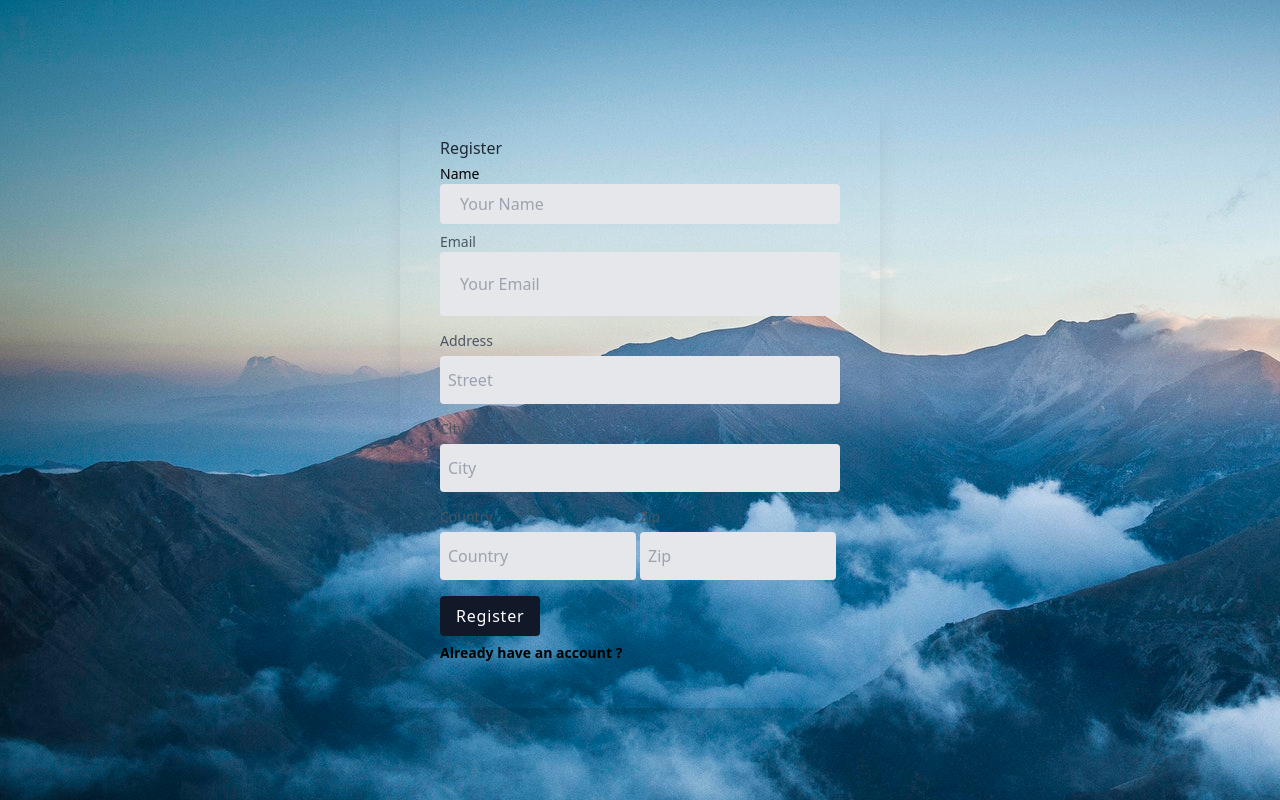
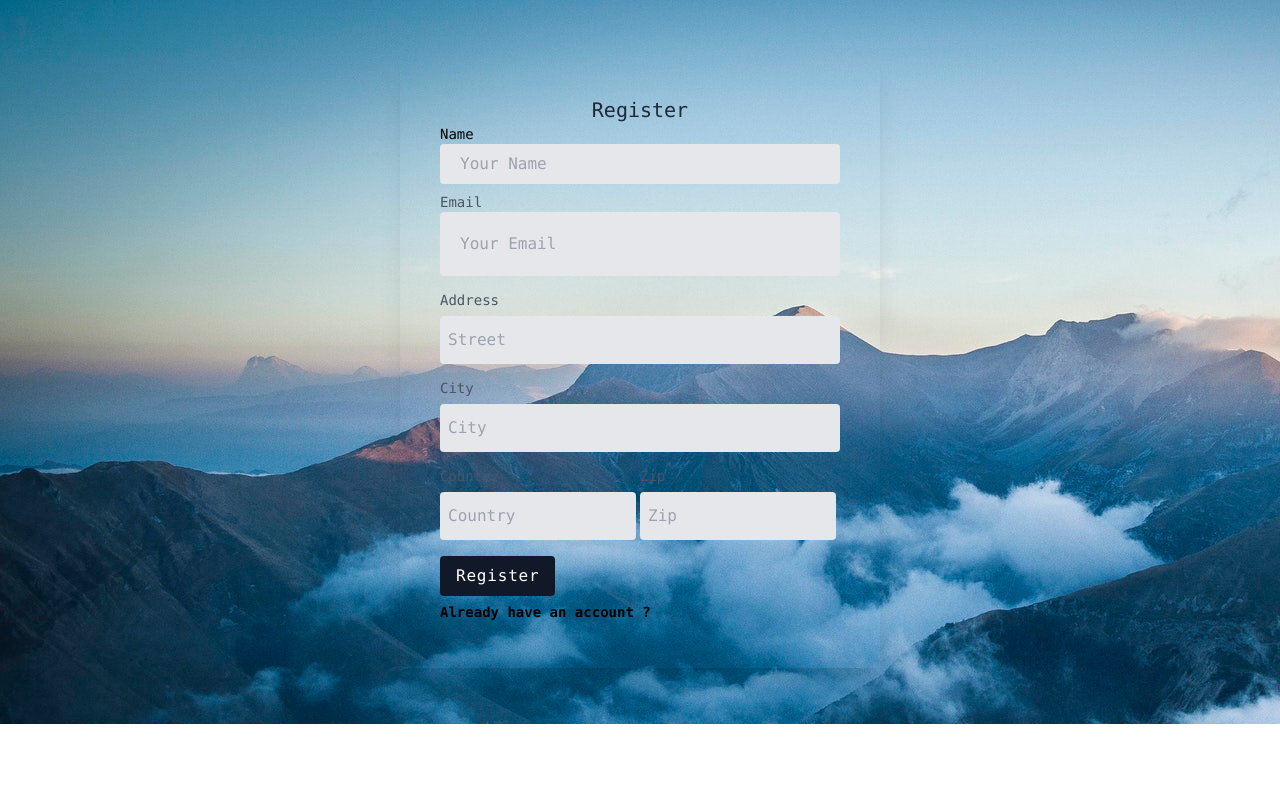
Before and after one commit to majidnwl/Ehsas-lab-next, a Next.js app: page /register in a window 1280 px wide. Built offline with nearby package versions, Linux system fonts and the light colour scheme.

Commit message:
Add files via upload

```diff
--- a/src/app/forgot-password/page.js
+++ b/src/app/forgot-password/page.js
@@ -3,18 +3,18 @@ import React from 'react'
 
 const page = () => {
     return (
-        <div className="container bg-[url('/login-new.jpeg')] mx-auto h-screen flex justify-center items-center">
+        <div className="w-full bg-[url('/login-new.jpeg')]  h-screen flex justify-center items-center">
             <div className="w-full max-w-lg">
                 <div className="leading-loose">
-                    <form className="max-w-xl m-4 p-10 bg-transparent hover:bg-white rounded shadow-xl">
-                        <p className="text-gray-800  text-center text-lg font-bold">Login</p>
+                    <form className="max-w-xl m-4 p-10 md:bg-transparent bg-white md:hover:bg-white rounded shadow-xl">
+                        <p className="text-gray-800  text-center text-lg font-bold">Forgot Password</p>
                         <div className="mt-4">
                             <label className="block text-sm text-gray-600" htmlFor="username">Email</label>
                             <input className="w-full px-5 py-1 text-gray-700 bg-gray-200 rounded" id="username" name="username" type="email" required placeholder="example@gmail.com" aria-label="username" />
                         </div>
 
                         <div className="mt-6 flex items-center justify-between">
-                            <button className="px-4 py-1 text-white font-light tracking-wider bg-gray-900 rounded" type="submit">Send email</button>
+                            <button className="px-4 py-1 text-white font-light tracking-wider bg-gray-900 rounded" type="submit">Send Email</button>
 
                         </div>
                         <div className="mt-4 text-center">
--- a/src/app/layout.js
+++ b/src/app/layout.js
@@ -16,7 +16,7 @@ export default function RootLayout({ children }) {
 
         <link href='https://unpkg.com/boxicons@2.0.9/css/boxicons.min.css' rel='stylesheet' />
       </head>
-      <body style={{backgroundColor:'linear-gradient(to bottom, red, yellow);'}}>{children}</body>
+      <body className='font-mono' >{children}</body>
     </html>
   );
 }
--- a/src/app/login/page.js
+++ b/src/app/login/page.js
@@ -4,10 +4,10 @@ import React from 'react'
 const page = () => {
   return (
 
-<div className="container bg-[url('/login-new.jpeg')] mx-auto h-screen flex justify-center items-center">
+<div className="w-full bg-[url('/login-new.jpeg')]  h-screen flex justify-center items-center">
   <div className="w-full max-w-lg">
     <div className="leading-loose">
-      <form className="max-w-xl m-4 p-10 bg-transparent hover:bg-white rounded shadow-xl">
+      <form className="max-w-xl m-4 p-10 md:bg-transparent bg-white md:hover:bg-white rounded shadow-xl">
         <p className="text-gray-800  text-center text-lg font-bold">Login</p>
         <div className="mt-4">
           <label className="block text-sm text-gray-600" htmlFor="username">Username</label>
--- a/src/app/register/page.js
+++ b/src/app/register/page.js
@@ -3,11 +3,11 @@ import React from 'react'
 
 const page = () => {
     return (
-        <div className="container bg-[url('/login-new.jpeg')] mx-auto h-screen flex justify-center items-center">
-            <div className="w-full max-w-lg">
+        <div className="w-full bg-[url('/login-new.jpeg')] mx-auto  flex justify-center items-center">
+            <div className="w-full max-w-lg my-10">
                 <div className="leading-loose">
-                    <form className="max-w-xl m-4 p-10  hover:bg-white bg-transparent rounded shadow-xl">
-                        <p className="text-gray-800 font-medium">Register</p>
+                    <form className="max-w-xl m-4 p-10  md:bg-transparent bg-white md:hover:bg-white rounded shadow-xl">
+                        <p className="text-gray-800 text-xl text-center">Register</p>
                         <div className>
                             <label className="block text-sm text-gray-00" htmlFor="cus_name">Name</label>
                             <input className="w-full px-5 py-1 text-gray-700 bg-gray-200 rounded" id="cus_name" name="cus_name" type="text" required placeholder="Your Name" aria-label="Name" />
```
